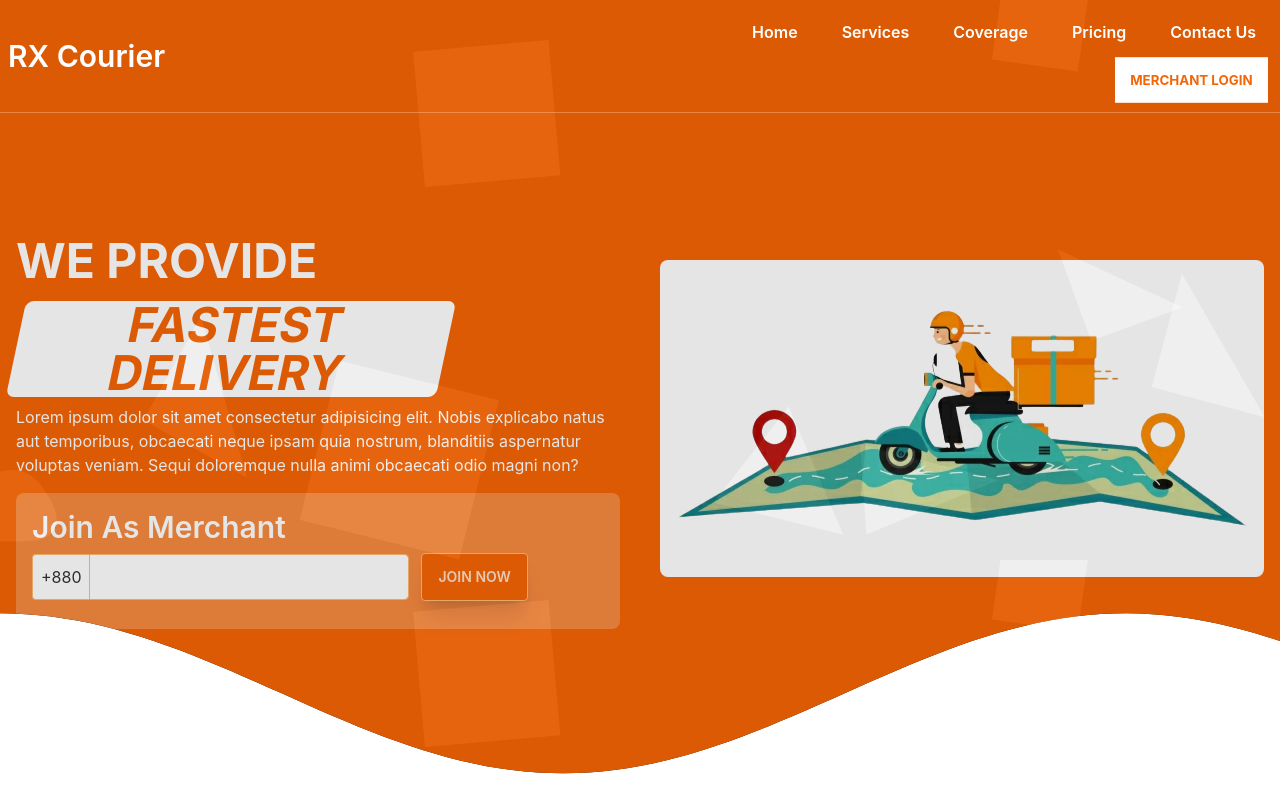
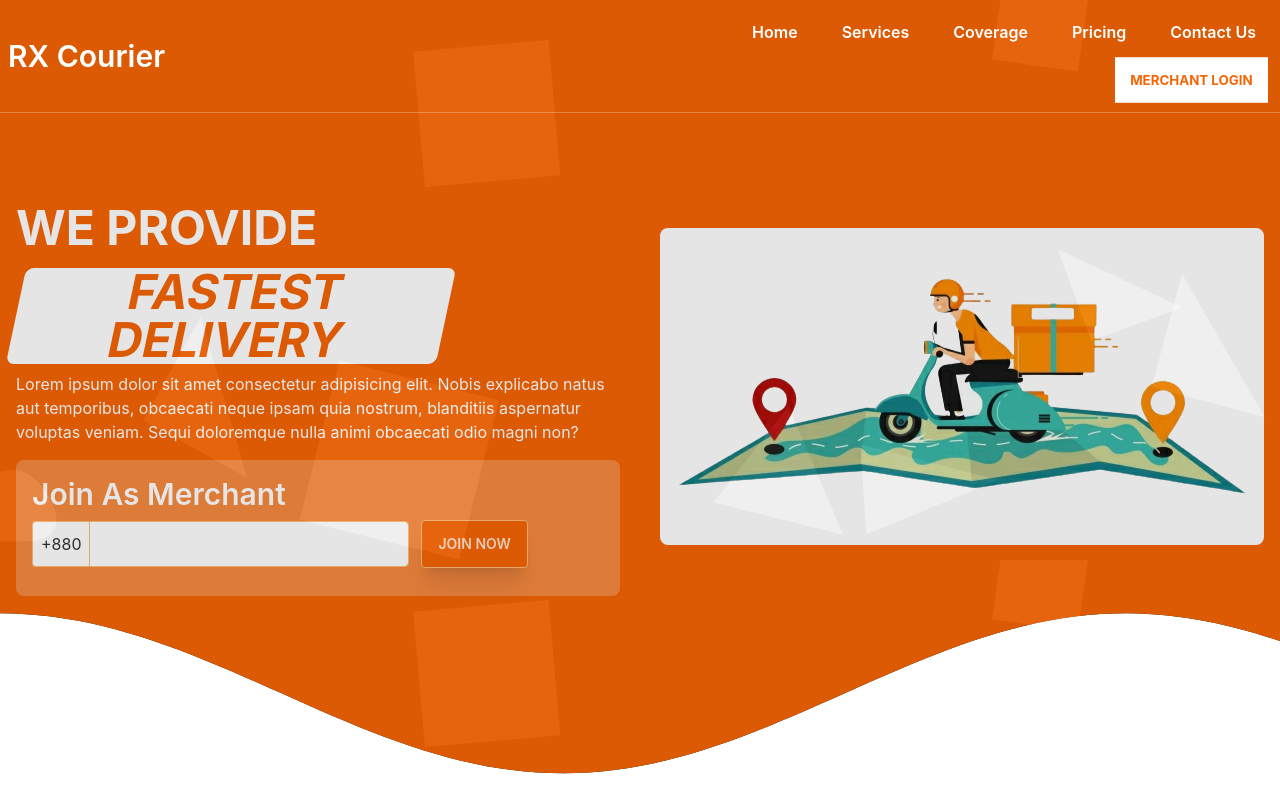
Before and after one commit to habib-sc/rx-courier-react, a React (Create React App) app: page / in a window 1280 px wide. Shown: the top 800 px of the page. Built offline with nearby package versions, Linux system fonts and the light colour scheme.

Commit message:
banner padding fix

```diff
--- a/src/components/Shared/TopBanner.js
+++ b/src/components/Shared/TopBanner.js
@@ -5,7 +5,7 @@
         <div style={{ backgroundImage: `url(/animated-bg.svg)` }} id="banner-clip">
             <div className='h-screen bg-cover bg-primary opacity-90' id="top-banner">
                 <div className='container mx-auto px-4'>
-                    <div className='grid grid-cols-1 md:grid-cols-2 gap-4 md:gap-10 justify-between items-center pt-0 md:pt-[65px] h-screen'>
+                    <div className='grid grid-cols-1 md:grid-cols-2 gap-4 md:gap-10 justify-between items-center pt-0 h-screen'>
                         <div className='font-semibol' data-aos="fade-right" data-aos-duration="1000">
                             <div className='text-2xl md:text-5xl uppercase text-white font-bold leading-tight flex flex-wrap gap-4'>
                                 <h1 className='text-center md:text-left w-full'>We Provide</h1>
```
